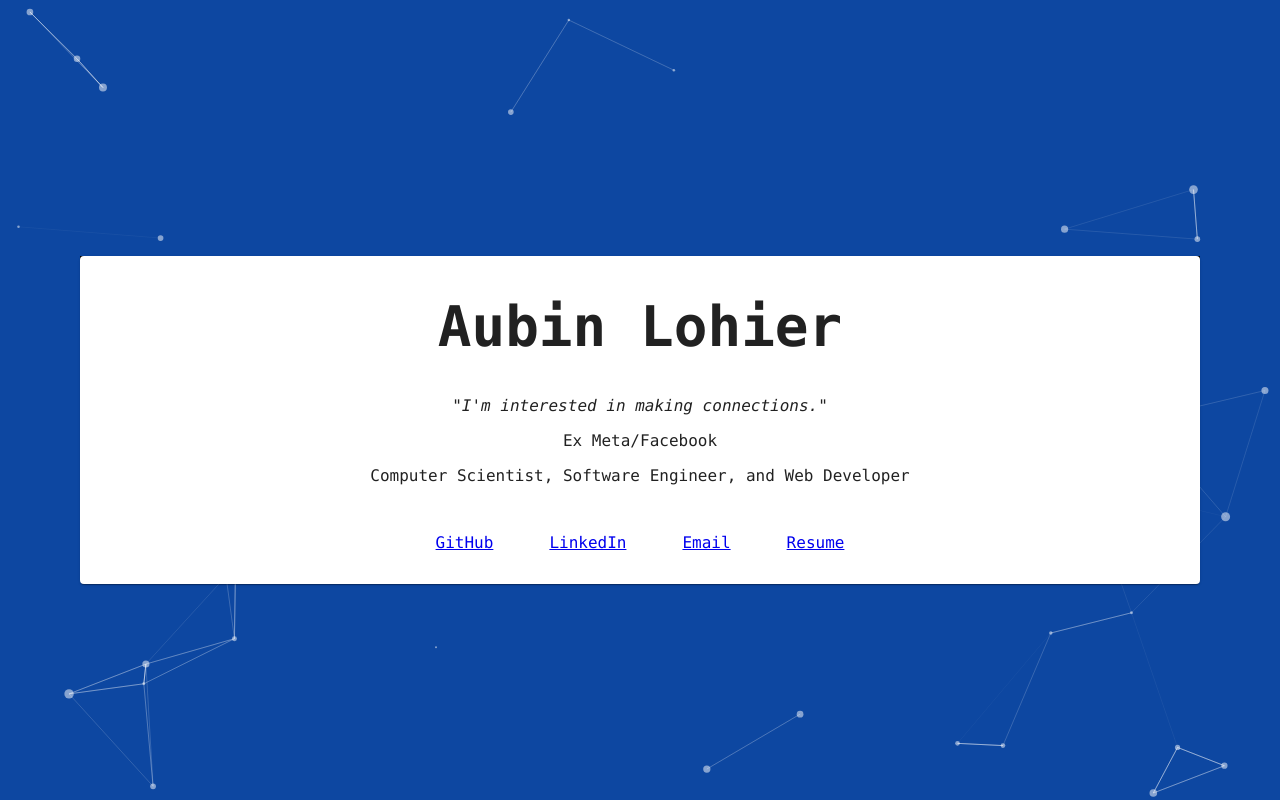
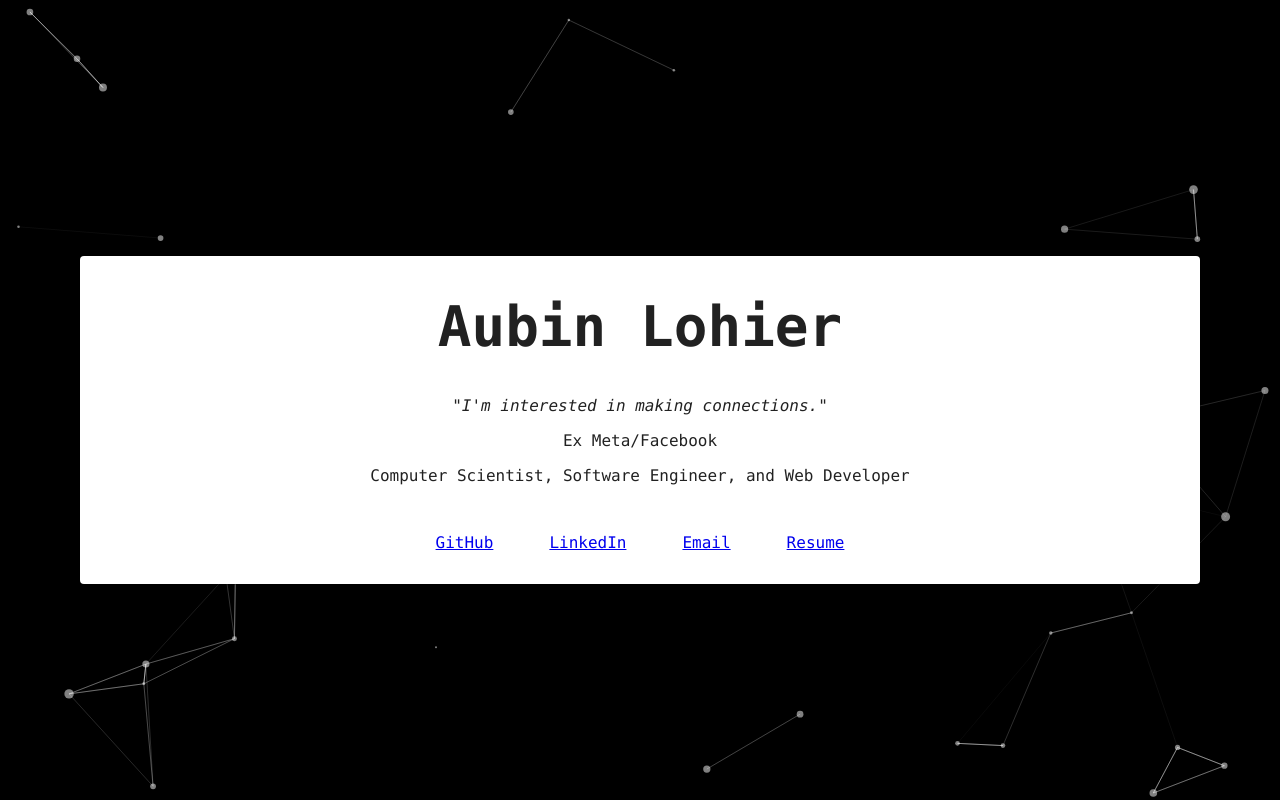
Before and after one commit to aublhr99/aublhr99.github.io, a React (Create React App) app in the folder personal-website/: page / in a window 1280 px wide. Built offline with nearby package versions, Linux system fonts and the light colour scheme.

Commit message:
Updated Particles Background Color

```diff
--- a/personal-website/src/App.js
+++ b/personal-website/src/App.js
@@ -1,8 +1,7 @@
+import "./App.css";
+import ParticlesBackground from "./ParticlesBackground";
 import { Card } from "@mui/material";
 import Resume from "./assets/Aubin_Lohier_Resume.pdf";
-
-import "./App.css";
-import ParticlesBackground from "./ParticlesBackground";
 
 function App() {
   return (
--- a/personal-website/src/ParticlesBackground.js
+++ b/personal-website/src/ParticlesBackground.js
@@ -28,7 +28,7 @@ export default function ParticlesBackground() {
           options={{
             background: {
               color: {
-                value: "#0d47a1",
+                value: "#000000",
               },
             },
             fpsLimit: 120,
```
